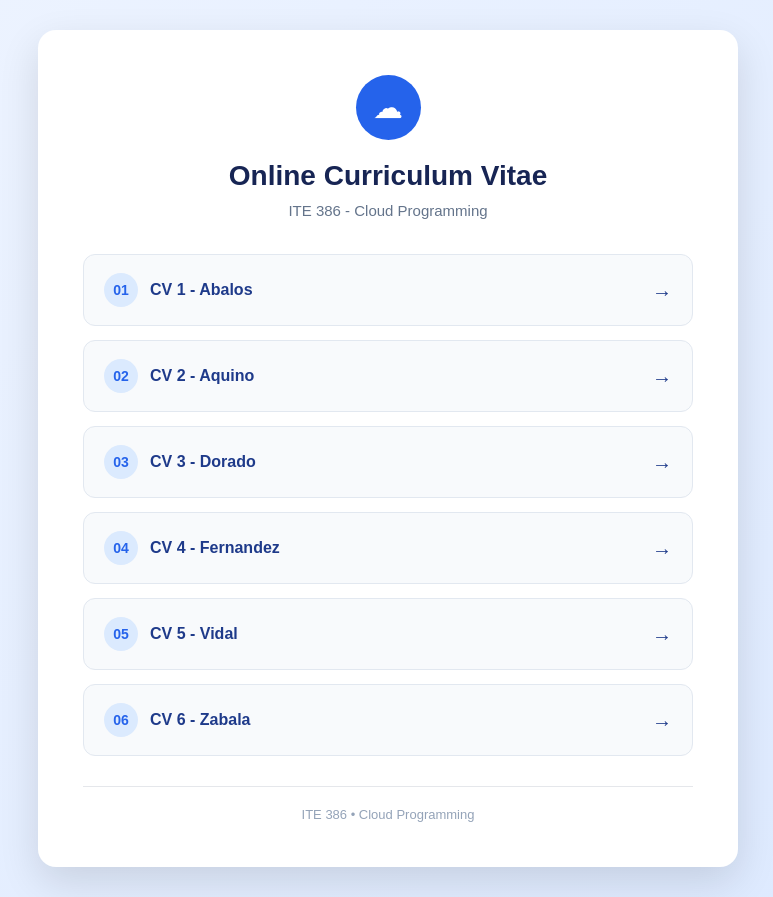
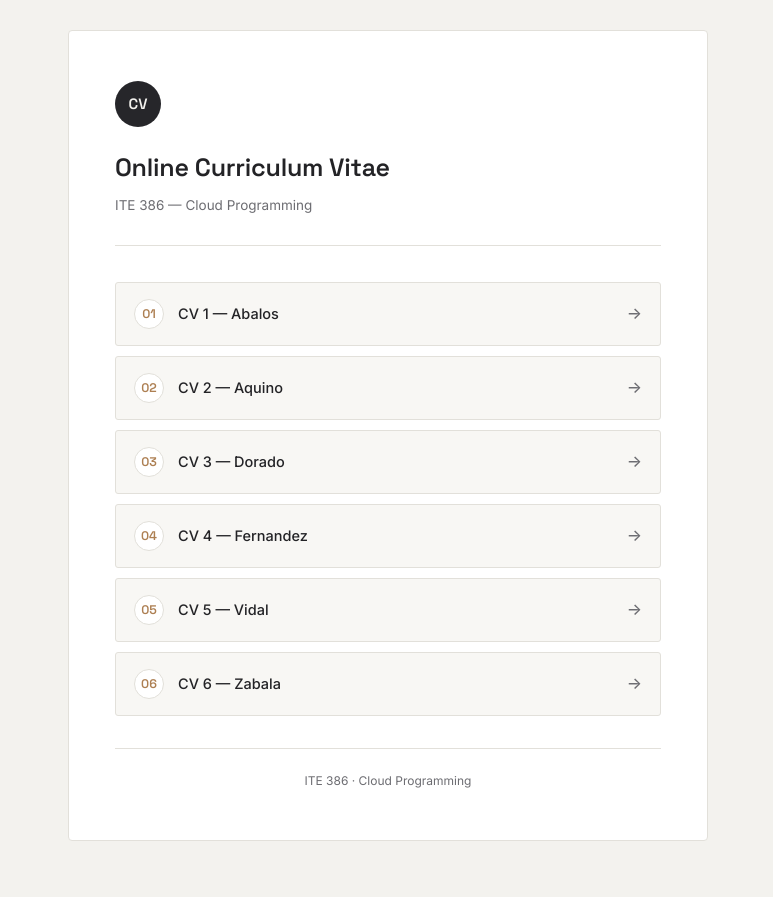
Before and after one commit to iM-Brylle/iM-Brylle.github.io, a plain HTML site: page index.html in a window 1280 px wide. Shown: the whole page, without its empty margins (252-1025 px from the left). After the commit the page ends 871 px from the top, so only its background shows below. Drawn offline with Linux system fonts and the light colour scheme.

Commit message:
Updated index.html

```diff
--- a/index.html
+++ b/index.html
@@ -3,152 +3,199 @@
 <head>
 <meta charset="UTF-8">
 <meta name="viewport" content="width=device-width, initial-scale=1.0">
-
-    <title>Online Curriculum Vitae - ITE 386</title>
-
+<title>Online Curriculum Vitae — ITE 386</title>
+<link rel="preconnect" href="https://fonts.googleapis.com">
+<link rel="preconnect" href="https://fonts.gstatic.com" crossorigin>
+<link href="https://fonts.googleapis.com/css2?family=Space+Grotesk:wght@400;500;600;700&family=Inter:wght@400;500;600&display=swap" rel="stylesheet">
 <style>
-        * {
-            margin: 0;
-            padding: 0;
-            box-sizing: border-box;
+  :root {
+    --bg: #f3f2ee;
+    --surface: #ffffff;
+    --charcoal: #26262a;
+    --charcoal-soft: #46464b;
+    --text: #232326;
+    --text-muted: #6d6d72;
+    --hairline: #e2e0da;
+    --row-bg: #f8f7f4;
+    --accent: #ad7f52;
+    --accent-contrast: #ffffff;
+    --focus: #ad7f52;
   }
 
+  @media (prefers-color-scheme: dark) {
+    :root:not([data-theme="light"]) {
+      --bg: #17171a;
+      --surface: #1f1f22;
+      --charcoal: #eceae5;
+      --charcoal-soft: #c7c5c0;
+      --text: #eceae5;
+      --text-muted: #9a999e;
+      --hairline: #35353a;
+      --row-bg: #26262a;
+      --accent: #c89a6c;
+      --accent-contrast: #17171a;
+      --focus: #c89a6c;
+    }
+  }
+
+  :root[data-theme="dark"] {
+    --bg: #17171a;
+    --surface: #1f1f22;
+    --charcoal: #eceae5;
+    --charcoal-soft: #c7c5c0;
+    --text: #eceae5;
+    --text-muted: #9a999e;
+    --hairline: #35353a;
+    --row-bg: #26262a;
+    --accent: #c89a6c;
+    --accent-contrast: #17171a;
+    --focus: #c89a6c;
+  }
+
+  * { margin: 0; padding: 0; box-sizing: border-box; }
+
   body {
-            font-family: Arial, Helvetica, sans-serif;
     min-height: 100vh;
-            background: linear-gradient(135deg, #eef4ff, #dce9ff);
+    background: var(--bg);
+    color: var(--text);
+    font-family: 'Inter', -apple-system, BlinkMacSystemFont, sans-serif;
+    font-size: 15px;
+    line-height: 1.6;
     display: flex;
     justify-content: center;
     align-items: center;
     padding: 30px;
-            color: #1f2937;
+    -webkit-font-smoothing: antialiased;
   }
+
+  a:focus-visible, a:focus { outline: 2px solid var(--focus); outline-offset: 3px; }
 
   .container {
     width: 100%;
-            max-width: 700px;
-            background: white;
-            border-radius: 18px;
-            padding: 45px;
-            box-shadow: 0 15px 40px rgba(0, 0, 0, 0.12);
+    max-width: 640px;
+    background: var(--surface);
+    border: 1px solid var(--hairline);
+    border-radius: 4px;
+    padding: 50px 46px;
   }
 
   .header {
-            text-align: center;
-            margin-bottom: 35px;
+    margin-bottom: 36px;
+    padding-bottom: 28px;
+    border-bottom: 1px solid var(--hairline);
   }
 
-        .header .icon {
-            width: 65px;
-            height: 65px;
-            margin: 0 auto 20px;
+  .mark {
+    width: 46px;
+    height: 46px;
     border-radius: 50%;
-            background: #2563eb;
-            color: white;
+    background: var(--charcoal);
+    color: var(--bg);
     display: flex;
     align-items: center;
     justify-content: center;
-            font-size: 30px;
+    font-family: 'Space Grotesk', sans-serif;
+    font-weight: 600;
+    font-size: 15px;
+    margin-bottom: 20px;
   }
 
   h1 {
-            font-size: 28px;
-            color: #172554;
-            margin-bottom: 10px;
+    font-family: 'Space Grotesk', sans-serif;
+    font-weight: 600;
+    font-size: 25px;
+    letter-spacing: -0.01em;
+    color: var(--text);
+    margin-bottom: 8px;
   }
 
   .subtitle {
-            color: #64748b;
-            font-size: 15px;
+    color: var(--text-muted);
+    font-size: 13.5px;
   }
 
   .cv-list {
     list-style: none;
     display: grid;
-            gap: 14px;
+    gap: 10px;
   }
 
   .cv-list li a {
     display: flex;
     align-items: center;
     justify-content: space-between;
-            padding: 18px 20px;
-            background: #f8fafc;
-            border: 1px solid #e2e8f0;
-            border-radius: 12px;
+    padding: 16px 18px;
+    background: var(--row-bg);
+    border: 1px solid var(--hairline);
+    border-radius: 3px;
     text-decoration: none;
-            color: #1e3a8a;
-            font-size: 16px;
-            font-weight: 600;
-            transition: all 0.25s ease;
+    color: var(--text);
+    font-size: 14.5px;
+    font-weight: 500;
+    transition: border-color 0.2s ease, background 0.2s ease, transform 0.2s ease;
   }
 
   .cv-list li a:hover {
-            background: #2563eb;
-            color: white;
-            border-color: #2563eb;
-            transform: translateY(-3px);
-            box-shadow: 0 8px 18px rgba(37, 99, 235, 0.25);
+    border-color: var(--accent);
+    background: var(--charcoal);
+    color: var(--bg);
+    transform: translateX(3px);
   }
 
-        .cv-number {
+  .cv-entry {
     display: flex;
     align-items: center;
-            gap: 12px;
+    gap: 14px;
   }
 
   .number {
-            width: 34px;
-            height: 34px;
+    width: 30px;
+    height: 30px;
     border-radius: 50%;
-            background: #dbeafe;
-            color: #2563eb;
+    background: var(--surface);
+    border: 1px solid var(--hairline);
+    color: var(--accent);
     display: flex;
     justify-content: center;
     align-items: center;
-            font-size: 14px;
-            font-weight: bold;
+    font-family: 'Space Grotesk', sans-serif;
+    font-size: 12.5px;
+    font-weight: 600;
+    flex-shrink: 0;
+    transition: border-color 0.2s ease;
   }
 
   .cv-list li a:hover .number {
-            background: white;
-            color: #2563eb;
+    background: transparent;
+    border-color: var(--accent);
+    color: var(--accent);
   }
 
   .arrow {
-            font-size: 20px;
-            transition: transform 0.25s ease;
+    font-size: 16px;
+    color: var(--text-muted);
+    transition: transform 0.2s ease, color 0.2s ease;
   }
 
   .cv-list li a:hover .arrow {
-            transform: translateX(5px);
+    transform: translateX(4px);
+    color: var(--bg);
   }
 
   .footer {
     text-align: center;
-            margin-top: 30px;
-            padding-top: 20px;
-            border-top: 1px solid #e5e7eb;
-            color: #94a3b8;
-            font-size: 13px;
+    margin-top: 32px;
+    padding-top: 22px;
+    border-top: 1px solid var(--hairline);
+    color: var(--text-muted);
+    font-size: 12px;
   }
 
   @media (max-width: 600px) {
-            body {
-                padding: 15px;
-            }
-
-            .container {
-                padding: 30px 20px;
-            }
-
-            h1 {
-                font-size: 23px;
-            }
-
-            .cv-list li a {
-                padding: 15px;
-            }
+    body { padding: 16px; }
+    .container { padding: 34px 24px; }
+    h1 { font-size: 21px; }
+    .cv-list li a { padding: 14px 16px; }
   }
 </style>
 </head>
@@ -158,27 +205,17 @@
   <div class="container">
 
     <div class="header">
-
-            <div class="icon">
-                ☁
+      <div class="mark">CV</div>
+      <h1>Online Curriculum Vitae</h1>
+      <p class="subtitle">ITE 386 — Cloud Programming</p>
     </div>
 
-            <h1>Online Curriculum Vitae</h1>
-
-            <p class="subtitle">
-                ITE 386 - Cloud Programming
-            </p>
-
-        </div>
-
-
     <ul class="cv-list">
-
       <li>
         <a href="AbalosCV.html" target="_blank">
-                    <span class="cv-number">
+          <span class="cv-entry">
             <span class="number">01</span>
-                        CV 1 - Abalos
+            CV 1 — Abalos
           </span>
           <span class="arrow">→</span>
         </a>
@@ -186,9 +223,9 @@
 
       <li>
         <a href="AquinoCV.html" target="_blank">
-                    <span class="cv-number">
+          <span class="cv-entry">
             <span class="number">02</span>
-                        CV 2 - Aquino
+            CV 2 — Aquino
           </span>
           <span class="arrow">→</span>
         </a>
@@ -196,9 +233,9 @@
 
       <li>
         <a href="DoradoCV.html" target="_blank">
-                    <span class="cv-number">
+          <span class="cv-entry">
             <span class="number">03</span>
-                        CV 3 - Dorado
+            CV 3 — Dorado
           </span>
           <span class="arrow">→</span>
         </a>
@@ -206,9 +243,9 @@
 
       <li>
         <a href="FernandezCV.html" target="_blank">
-                    <span class="cv-number">
+          <span class="cv-entry">
             <span class="number">04</span>
-                        CV 4 - Fernandez
+            CV 4 — Fernandez
           </span>
           <span class="arrow">→</span>
         </a>
@@ -216,9 +253,9 @@
 
       <li>
         <a href="VidalCV.html" target="_blank">
-                    <span class="cv-number">
+          <span class="cv-entry">
             <span class="number">05</span>
-                        CV 5 - Vidal
+            CV 5 — Vidal
           </span>
           <span class="arrow">→</span>
         </a>
@@ -226,20 +263,16 @@
 
       <li>
         <a href="ZabalaCV.html" target="_blank">
-                    <span class="cv-number">
+          <span class="cv-entry">
             <span class="number">06</span>
-                        CV 6 - Zabala
+            CV 6 — Zabala
           </span>
           <span class="arrow">→</span>
         </a>
       </li>
-
     </ul>
 
-
-        <div class="footer">
-            ITE 386 • Cloud Programming
-        </div>
+    <div class="footer">ITE 386 &middot; Cloud Programming</div>
 
   </div>
 
```
Lines whose indentation alone changed are shown as unchanged.
